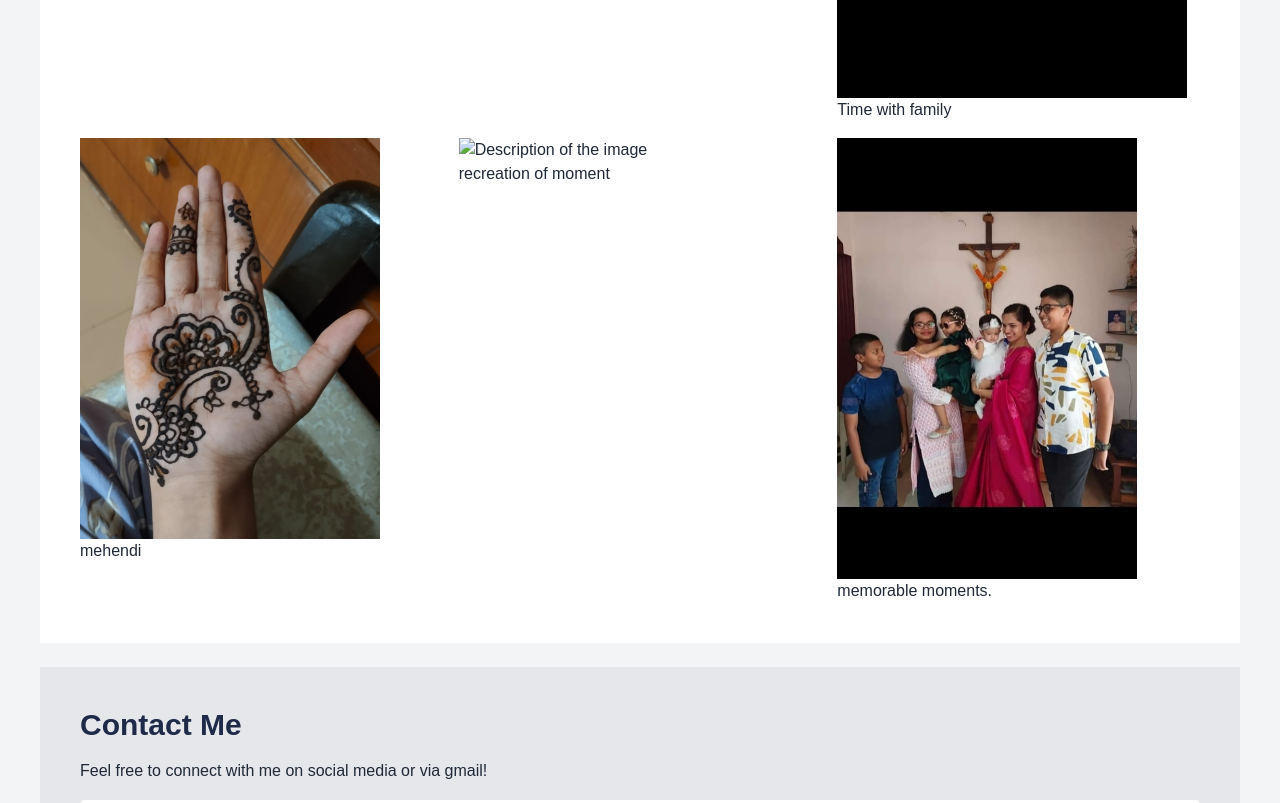
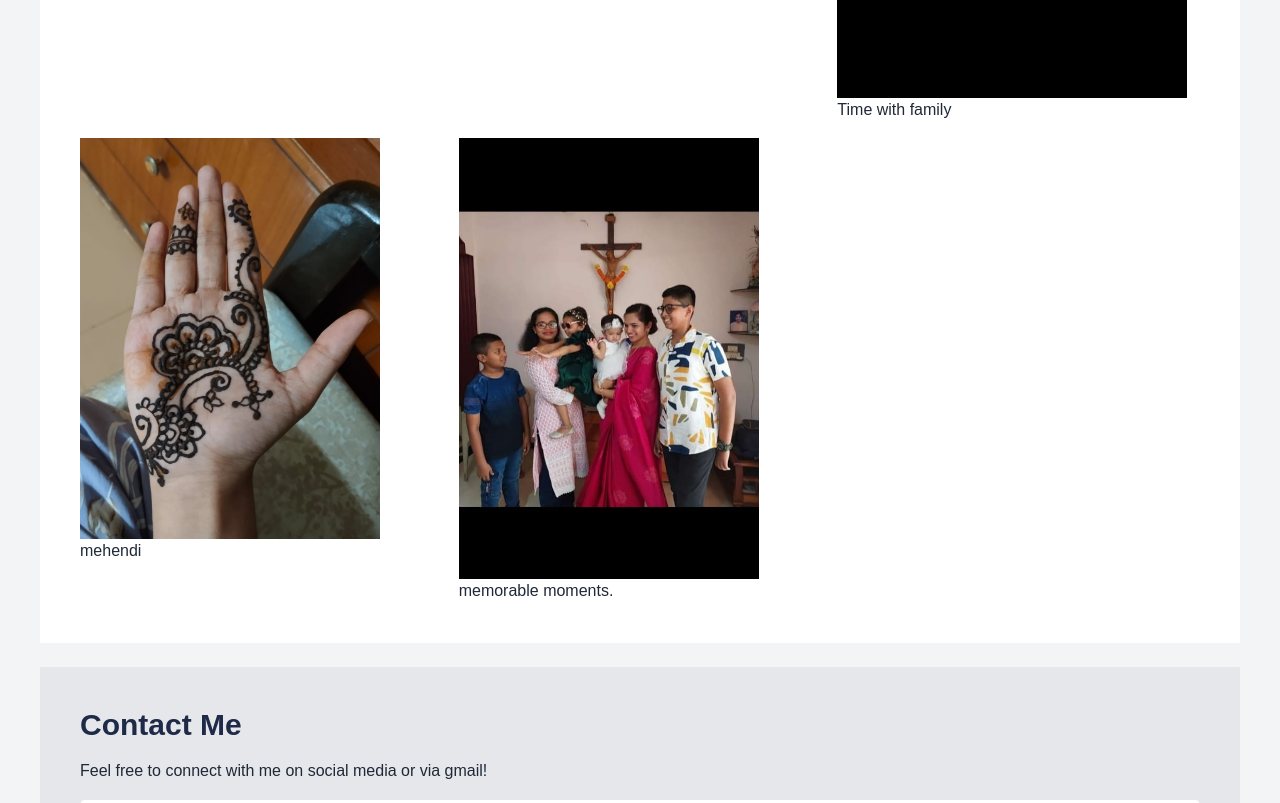
Before and after one commit to gonsalvesbliss/portfolio, a plain HTML site: page index.html in a window 1280 px wide. Shown: the part 1220-2023 px from the top of the page. Drawn offline with nearby package versions, Linux system fonts and the light colour scheme; files whose address does not match are found by name.

Commit message:
Update index.html

```diff
--- a/index.html
+++ b/index.html
@@ -54,21 +54,17 @@
         <h2 class="text-3xl font-bold">Gallery / Portfolio</h2>
         <p>few memorable moments:</p>
         <div class="grid grid-cols-1 sm:grid-cols-2 lg:grid-cols-3 gap-4 mt-4">
-            <img src="c:\Users\Administrator\Downloads\sky.jpg" alt="image 1" class="rounded shadow-md"><p>photography</p>
+            <img src="images/sky.jpg" alt="image 1" class="rounded shadow-md"><p>photography</p>
             <figure>
-                <img src="c:\Users\Administrator\Downloads\family1.jpg" alt="Description of the image" width="350">
+                <img src="images/family1.jpg" alt="Description of the image" width="350">
                 <figcaption>Time with family</figcaption>
             </figure>
             <figure>
-                <img src="c:\Users\Administrator\Pictures\m.jpg" alt="Description of the image" width="300">
+                <img src="images/m.jpg" alt="Description of the image" width="300">
                 <figcaption>mehendi</figcaption>
             </figure>
-            <figure>
-                <img src="c:\Users\Administrator\Downloads\momen.jpg" alt="Description of the image" width="300">
-                <figcaption>recreation of moment</figcaption>
-            </figure>
          <figure>
-         <img src="c:\Users\Administrator\Downloads\mom.jpg" alt="Description of the image" width="300">
+         <img src="images/mom.jpg" alt="Description of the image" width="300">
          <figcaption> memorable moments.</figcaption>
          </figure>
         </div>
```
